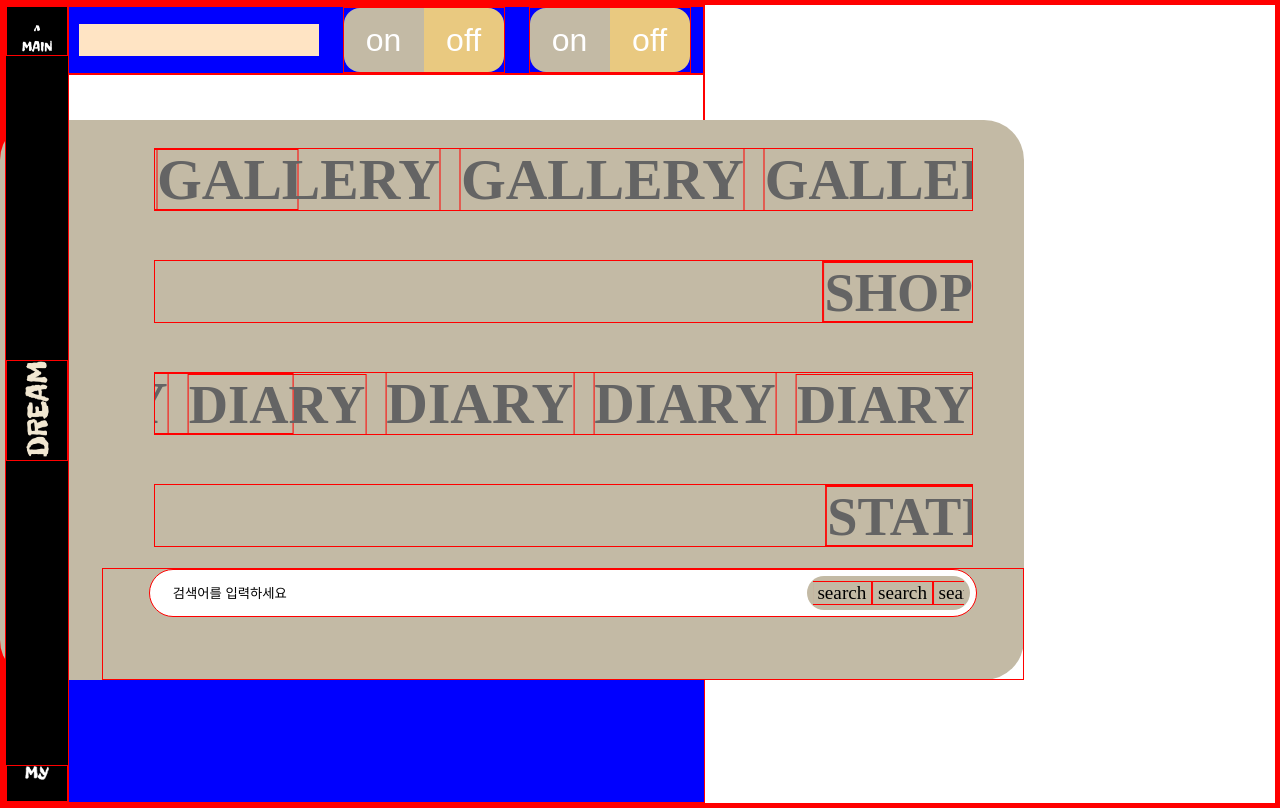
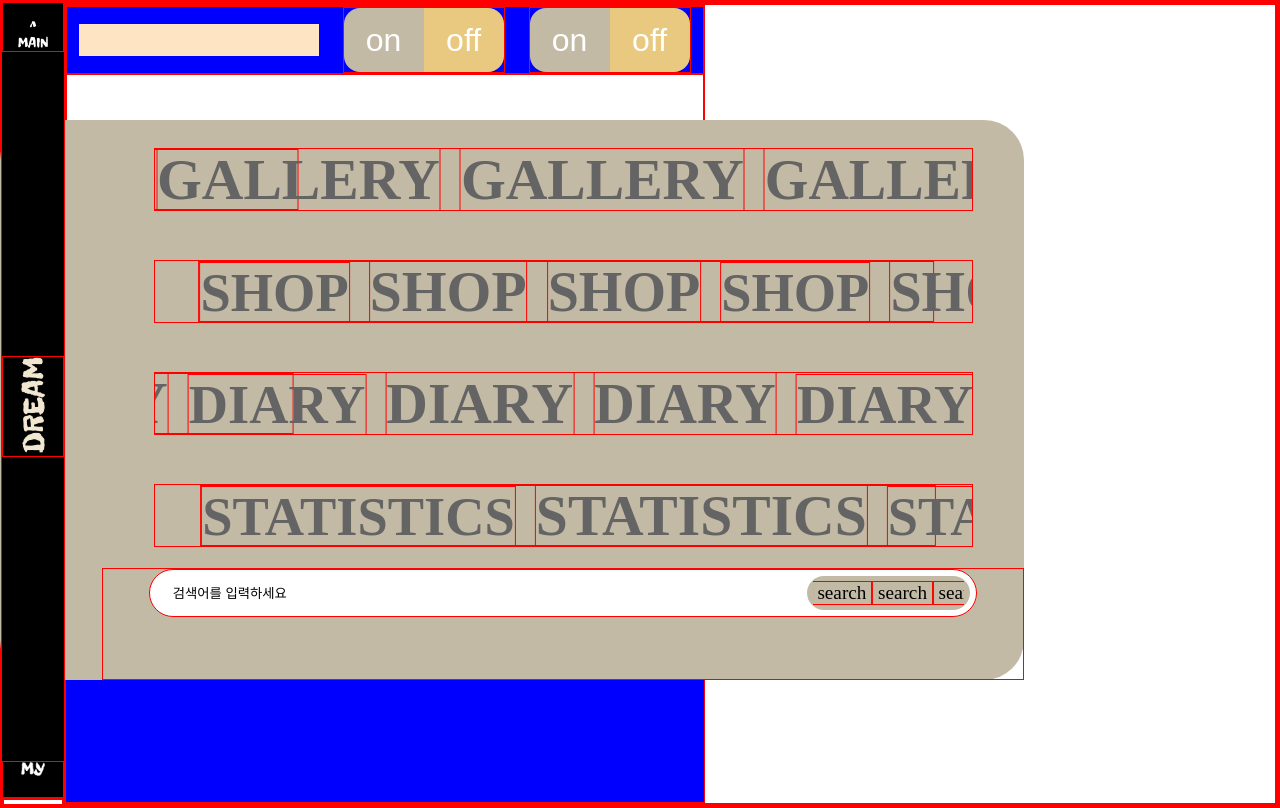
Before and after one commit to SMin1620/IN_A_DREAM, a React (Create React App) app in the folder front/: page /CreateDreamDiary in a window 1280 px wide. Both pictures are taken after a click on the element 37 px from the left and 410 px from the top of the page. Built offline with nearby package versions, Linux system fonts and the light colour scheme; a web font is replaced by a local one.

Commit message:
feat: 네브바 튀어나오는 효과

```diff
--- a/front/src/components/common/Box.tsx
+++ b/front/src/components/common/Box.tsx
@@ -10,23 +10,29 @@ interface BoxPropsComponents {
   height: number;
   children?: React.ReactNode;
   textWrap?: string;
+  isOpen?: boolean;
 }
 
 const StyledBox = S.div<BoxPropsComponents>`
   position: ${(props) => props.position};
   top: ${(props) => props.top}%;
   bottom: ${(props) => props.bottom}%;
-  left: ${(props) => props.left}%;
+  left: ${(props) => (props.isOpen ? "0" : "-80")}%;
+
   width: ${(props) => props.width}%;
   height: ${(props) => props.height}%;
   text-wrap: ${(props) => props.textWrap};
 
+  transform: translateX(${(props) => (props.isOpen ? "0" : "-100%")});
+  transition: transform 1s ease-in-out;
+
+  // transition: all 0.5s ease-out;
   font-size: 1rem;
-  background-color:#C3BAA5;
-  border-radius:40px;
-  border:none;
-  color:#646464;
-  z-index:5;
+  background-color: #C3BAA5;
+  border-radius: 40px;
+  border: none;
+  color: #646464;
+  z-index: 5;
   `;
 
 const Box = (props: BoxPropsComponents) => {
--- a/front/src/components/features/NavbarComponents/NavbarModal.tsx
+++ b/front/src/components/features/NavbarComponents/NavbarModal.tsx
@@ -1,16 +1,27 @@
-import React from "react";
+import React, { useState, useEffect } from "react";
 import "./styles/NavbarModal.css";
 import Box from "../../common/Box";
 import { isModalOpen } from "../../../types/index";
 import { SlideSpan } from "../../common/SlideSpan";
 import SearchBar from "../SearchBarComponents/SearchBar";
 const NavbarModal: React.FC<isModalOpen> = ({ isNavbarModalOpen, onClose }) => {
+  const [isOpen, setIsOpen] = useState(false);
+
+  useEffect(() => {
+    if (isNavbarModalOpen) {
+      setIsOpen(true);
+    } else {
+      setTimeout(() => setIsOpen(false), 500);
+    }
+  }, [isNavbarModalOpen]);
+
   return (
     <Box
+      isOpen={isOpen} // isOpen 속성 추가
       position="fixed"
       width={80}
       height={70}
-      left={0}
+      // left={0}
       top={15}
       textWrap="nowrap"
     >
@@ -48,12 +59,7 @@ const NavbarModal: React.FC<isModalOpen> = ({ isNavbarModalOpen, onClose }) => {
         </SlideSpan>
       </div>
       <div className="navbar-shop">
-        <SlideSpan
-          startPosition={100}
-          endPosition={-100}
-          speed={38}
-          width="90%"
-        >
+        <SlideSpan startPosition={10} endPosition={-120} speed={38} width="90%">
           <span className="navbar-font1">SHOP</span>
           <span>{"   "}</span>
           <span className="navbar-font2">SHOP</span>
@@ -114,12 +120,7 @@ const NavbarModal: React.FC<isModalOpen> = ({ isNavbarModalOpen, onClose }) => {
         </SlideSpan>
       </div>
       <div className="navbar-statistics">
-        <SlideSpan
-          startPosition={100}
-          endPosition={-100}
-          speed={39}
-          width="90%"
-        >
+        <SlideSpan startPosition={10} endPosition={-120} speed={39} width="90%">
           <span className="navbar-font1">STATISTICS</span>
           <span>{"   "}</span>
           <span className="navbar-font2">STATISTICS</span>
--- a/front/src/components/features/NavbarComponents/styles/Navbar.css
+++ b/front/src/components/features/NavbarComponents/styles/Navbar.css
@@ -3,4 +3,8 @@
   width: 4rem;
   position: fixed;
   z-index: 10;
+  left: 0;
+  top: 0;
+  margin: 0;
+  padding: 0;
 }
--- a/front/src/components/features/NavbarComponents/styles/NavbarBody.css
+++ b/front/src/components/features/NavbarComponents/styles/NavbarBody.css
@@ -17,7 +17,6 @@
   height: 100%;
   border-right: 1px solid #c3baa5;
   background-color: black;
-  /* 자현이 작품 */
   z-index: 10;
   display: flex;
   flex-direction: column;
```
Also changed, not shown: front/src/assets/logo/logo2.png (added).
